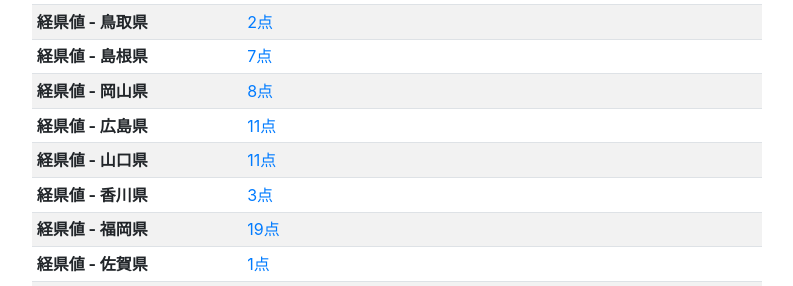
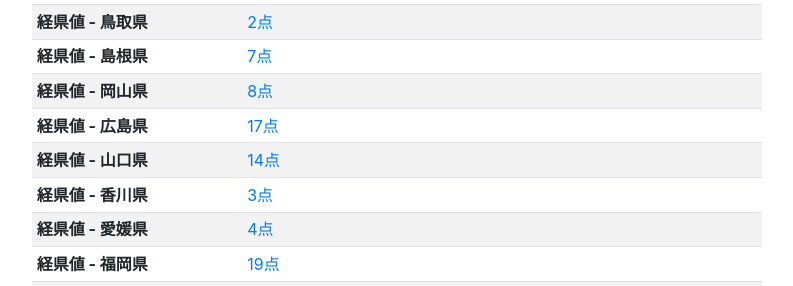
Before and after one commit to Flast/flast.github.io, a plain HTML site: page index.html in a window 1280 px wide. Shown: the part 1366-1652 px from the top of the page, 148-941 px from the left. Drawn offline with nearby package versions, Linux system fonts and the light colour scheme.

Commit message:
Updated experience

```diff
--- a/index.html
+++ b/index.html
@@ -98,9 +98,10 @@
             <tr><th>経県値 - 鳥取県</th><td><a href="https://uub.jp/k.cgi/31/putiqip/">2点</a></td></tr>
             <tr><th>経県値 - 島根県</th><td><a href="https://uub.jp/k.cgi/32/ipvEIo//">7点</a></td></tr>
             <tr><th>経県値 - 岡山県</th><td><a href="https://uub.jp/k.cgi/33/fzeztiplziqnezy/">8点</a></td></tr>
-            <tr><th>経県値 - 広島県</th><td><a href="https://uub.jp/k.cgi/34/dqiqdrfzivdqeu/">11点</a></td></tr>
-            <tr><th>経県値 - 山口県</th><td><a href="https://uub.jp/k.cgi/35/dqfnIivniru/">11点</a></td></tr>
+            <tr><th>経県値 - 広島県</th><td><a href="https://uub.jp/k.cgi/34/niqdrfIivdqeIv/">17点</a></td></tr>
+            <tr><th>経県値 - 山口県</th><td><a href="https://uub.jp/k.cgi/35/rcnfnIirzfniv/">14点</a></td></tr>
             <tr><th>経県値 - 香川県</th><td><a href="https://uub.jp/k.cgi/37/ipvco/">3点</a></td></tr>
+            <tr><th>経県値 - 愛媛県</th><td><a href="https://uub.jp/k.cgi/38/yIipl/">4点</a></td></tr>
             <tr><th>経県値 - 福岡県</th><td><a href="https://uub.jp/k.cgi/40/lodqiqzirzfzirnfzixziunFip/">19点</a></td></tr>
             <tr><th>経県値 - 佐賀県</th><td><a href="https://uub.jp/k.cgi/41/ipwzeo/">1点</a></td></tr>
             <tr><th>経県値 - 熊本県</th><td><a href="https://uub.jp/k.cgi/43/ipodqipunirzfzeneno/">11点</a></td></tr>
```
